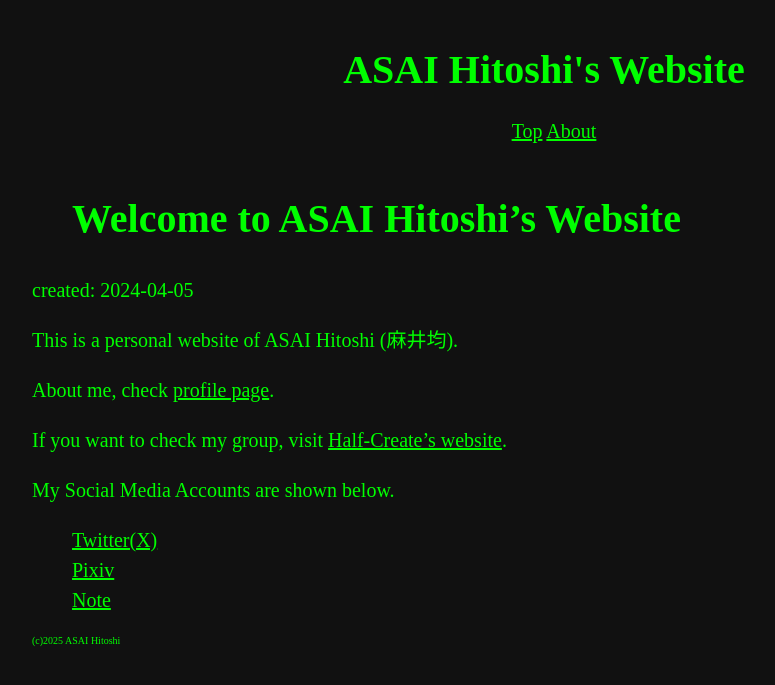
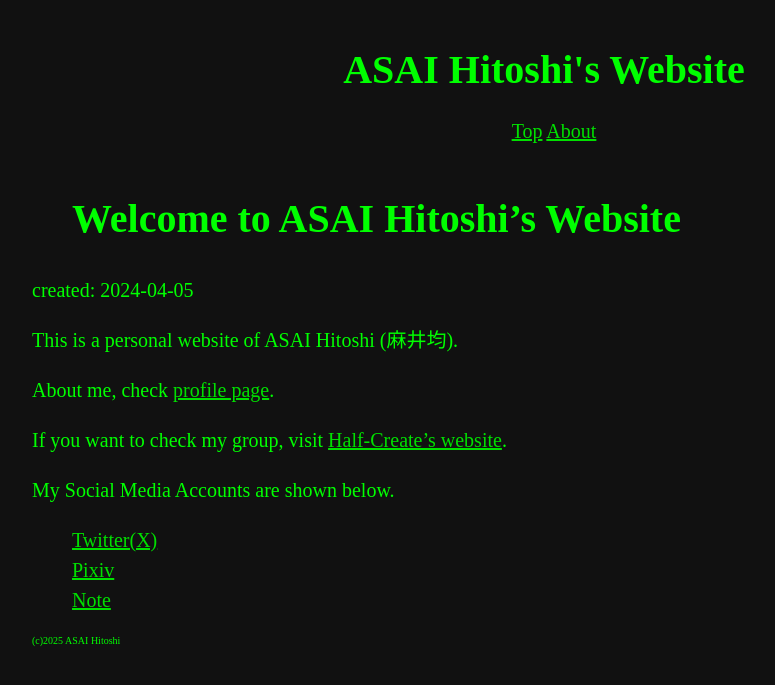
Before and after one commit to asainingen/asainingen.github.io, a Jekyll site: the page built from index.md, in a window 1280 px wide. Shown: the top 685 px of the page, without its empty margins (96-871 px from the left). Built offline with Jekyll 4.4.1, drawn with Linux system fonts in a browser that asks for light colours; Markdown is read by kramdown in place of the engine named in the settings.

Commit message:
change link color

```diff
--- a/css/default.css
+++ b/css/default.css
@@ -3,9 +3,10 @@
 :root {
   --title-fontsize: 40px;
   --main-fontsize: 20px;
-  --hr-color: black;
+  --hr-color: #00e000;
   --bg-color: #111111;
   --text-color: #00ff00;
+  --link-color: #00e000;
 }
 
 * {
@@ -52,7 +53,7 @@
 a,
 a:hover,
 a:visited {
-  color: inherit;
+  color: var(--link-color);
 }
 
 p {
```
